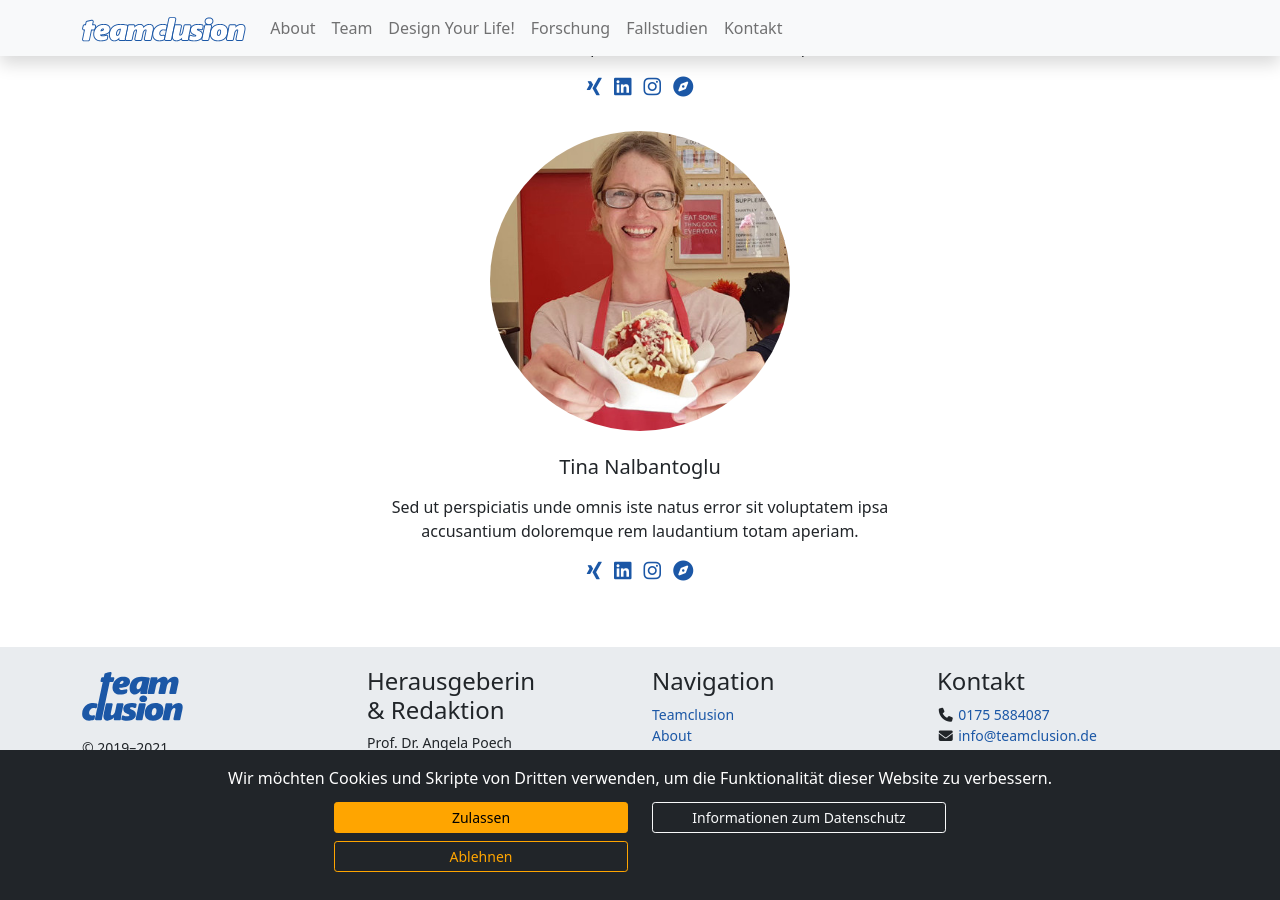
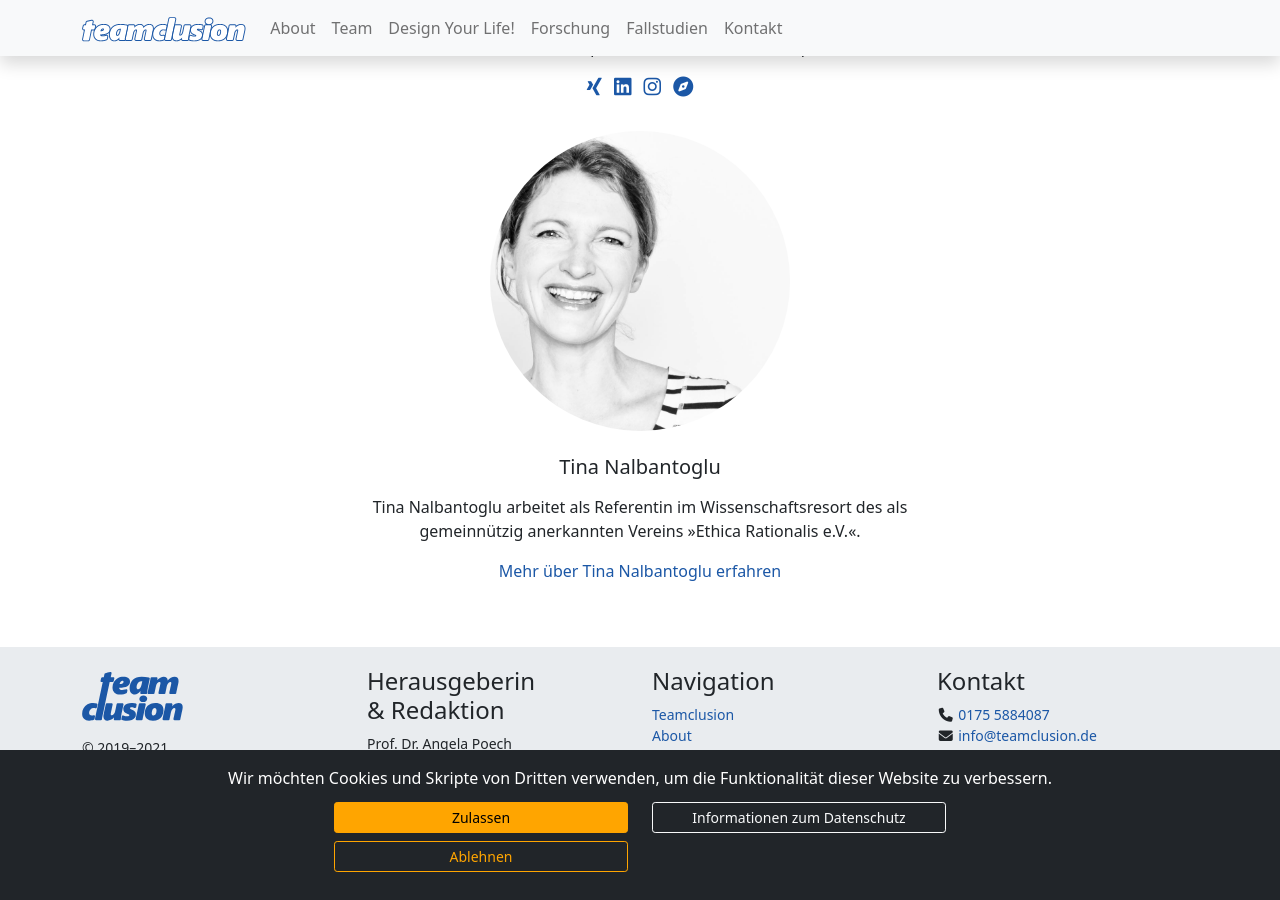
Before and after one commit to teamclusion/website, a Jekyll site: the page built from team.html, in a window 1280 px wide and 900 px high, scrolled down 1125 px. Built offline with Jekyll 4.4.1, drawn with Linux system fonts in a browser that asks for light colours; nearby versions of some CDN libraries; some of the changed lines change nothing that is shown; grey boxes are pictures that could not be loaded.

Commit message:
Text und Bild für Tina Nalbantoglu angepasst.

```diff
--- a/_data/team.yml
+++ b/_data/team.yml
@@ -28,9 +28,14 @@
   postition: Position bei Teamclusion
   image: /assets/img/tina_nalbantoglu.jpg
   fotograf: Bild privat
-  beschreibung: Sed ut perspiciatis unde omnis iste natus error sit voluptatem ipsa accusantium doloremque rem laudantium totam aperiam.
+  beschreibung: Tina Nalbantoglu arbeitet als Referentin im Wissenschaftsresort des als gemeinnützig anerkannten Vereins »Ethica Rationalis e.V.«.
   punkte:
-  xing: Simone_Naegele
-  linkedin: simone-naegele-06844010b
-  instagram: the.holistic.digital.coach
-  website: https://simone-naegele.com
+    - "Tina Nalbantoglu studierte Tourismusbetriebswirtschaft an der BA Berlin mit paralleler Hotelfachausbildung in Saarbrücken. Als Globetrotterin, die schon Indonesien, Neuseeland, Australien und Ecuador bereist hat, arbeitet sie anschließend für ein EU-Projekt in Spanien, eine internationale Kongressorganisation in Kanada sowie zurück in Deutschland für das internationale Schulungszentrum der Lufthansa im Bereich Führungskräftetrainings."
+    - "2003 gründet Tina Nalbantoglu ihr erstes Unternehmen: Über fünf Jahre leitet sie erfolgreich die Tourismus- und Eventagentur »Die Touragentur« in Saarbrücken. Dafür wird sie als Gründerchampion des Saarlandes auf den Deutschen Gründer- und Unternehmertagen in Berlin ausgezeichnet und erreicht den dritten Platz beim bundesweiten Wettbewerb »HOCHSPRUNG-MediaAward« (Kategorie Printmedien). Als engagierte und teamorientierte Unternehmerin ist sie zu der Zeit Mitglied des Tourismusausschusses der IHK Saarland und der Arbeitsgruppe »Städte/Kultur« des Ministeriums für Wirtschaft und Wissenschaft des Saarlandes."
+    - "Tina Nalbantoglu liebt die Herausforderung. Deshalb verkauft sie »Die Touragentur« und absolviert 2009 ein »European Management« MBA-Studium an der Hochschule für Wirtschaft und Recht in Berlin. Dann wird sie wissenschaftliche Mitarbeiterin der Hochschule München und veröffentlicht zusammen mit Frau Prof. Dr. Poech und Prof. Dr. Thomas Peisl die Studie »Alcohol consumption ad nauseam – without any consequences?: How to launch an alcohol-reducing product on the market«. "
+    - "Sie wechselt danach das Metier als Business Development & Communications Manager einer international agierenden, amerikanischen Wirtschaftskanzlei an den Standorten München und Paris. Die internationale Kanzleiluft führt Tina Nalbantoglu zur Gründung ihrer eigenen Agentur für Kanzleimarketing »Lorenz Kanzleimarketing«. Diese wird bald von der nächsten Unternehmung abgelöst. Das Pariser Leben enthüllt eine große kulinarische Marktlücke, die Tina Nalbantoglu mit all ihrem ansteckenden Unternehmergeist zu füllen weiß: Sie gründet »SPAGHETTINA», die einzige Spaghettieisdiele in Paris und baut über vier Jahre erfolgreich ein Eisgeschäft mit Eisdiele am Canal Saint Martin, einem Eisfahrrad an der Pont des Invalides und einem Eiscatering auf. "
+    - "Schließlich zieht es die gebürtige Saarländerin und inzwischen Mutter zweier Pariser Mädchen zurück nach Saarbrücken. Von hier aus führt sie die frühere Zusammenarbeit mit Frau Prof. Dr. Poech fort als Referentin im Wissenschaftsresort des als gemeinnützig anerkannten Vereins »Ethica Rationalis e.V.», der sich für die Erforschung, Entwicklung und Verbreitung einer rationalen, universalen und vor allem angewandten Ethik einsetzt."
+  xing:
+  linkedin:
+  instagram:
+  website:
--- a/team.html
+++ b/team.html
@@ -18,11 +18,11 @@ subtitle: Das Ganze ist mehr als die Summe seiner Teile
       <p class="text-uppercase blue-text"><strong>{{ item.position }}</strong></p>
       <p class="grey-text">{{ item.beschreibung }}</p>
       {% if item.punkte != nil %}
-      <a class="mb-5" data-toggle="collapse" href="#{{ item.kurz }}" aria-expanded="false" aria-controls="collapseExample">Mehr über {{ item.name }} erfahren</a>
+      <a class="mb-5" data-bs-toggle="collapse" href="#{{ item.kurz }}" aria-expanded="false" aria-controls="collapseMehrUeber">Mehr über {{ item.name }} erfahren</a>
       <div class="m-3">
       </div>
       <div class="collapse" id="{{ item.kurz }}">
-        <ul class="text-left">
+        <ul class="text-start">
           {% for punkt in item.punkte %}
           <li class="mb-1">{{ punkt }}</li>
           {% endfor %}
```
Also changed, not shown: assets/img/tina_nalbantoglu.jpg.
